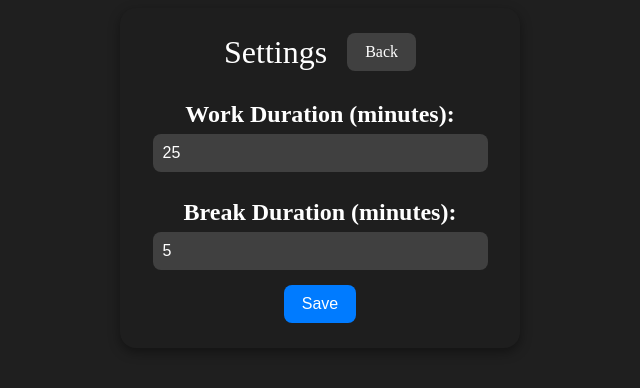
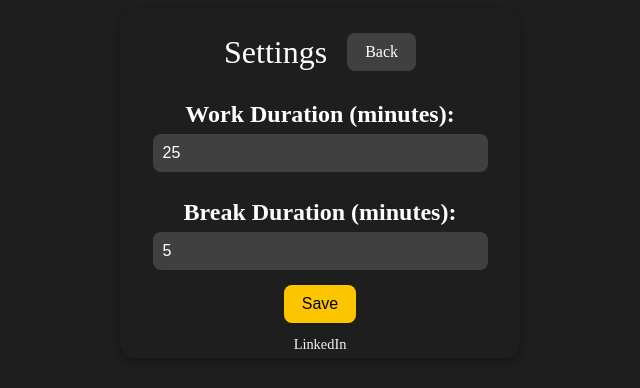
Before and after one commit to gulu43/pomodoro, a React (Vite) app: page /setting in a window 1280 px wide. Shown: the top 388 px of the page, without its empty margins (320-960 px from the left). Built offline with nearby package versions, Linux system fonts and the light colour scheme.

Commit message:
added linkined profile

```diff
--- a/src/App.css
+++ b/src/App.css
@@ -70,6 +70,7 @@
     /* full screen height */
     background: #1f1f1f;
     /* dark background */
+    position: relative;
 }
 
 /* the card itself */
@@ -110,8 +111,9 @@
 }
 
 .settings-container button {
-    background: #007bff;
-    color: white;
+    background: #fcc500;
+    color: black;
+    margin-bottom: 10px;
     border: none;
     padding: 10px 18px;
     border-radius: 8px;
@@ -122,6 +124,20 @@
 
 .settings-container button:hover {
     background: #0056b3;
+}
+.linki {
+  position: absolute;
+  padding: 5px;
+  bottom: 0px;
+  left: 50%;
+  transform: translateX(-50%);
+  color: whitesmoke;
+  text-decoration: none;
+  font-size: 90%;
+}
+
+.linki:hover {
+  text-decoration: underline;
 }
 
 /* ----------------------------- */
--- a/src/Settings.jsx
+++ b/src/Settings.jsx
@@ -5,7 +5,7 @@ import { useNavigate } from 'react-router-dom';
 import './App.css';
 
 export function Settings() {
-        const navigate = useNavigate();
+    const navigate = useNavigate();
 
     const { w, setW, r, setR, setCount, setBreakDuration } = useContext(PomodoroContext);
 
@@ -20,7 +20,7 @@ export function Settings() {
             <div className="settings-container">
                 <div className='setNav'>
                     <div className='heading'>Settings</div>
-                    <div className='backBtn' onClick={()=>{
+                    <div className='backBtn' onClick={() => {
                         navigate('/home')
                     }}>Back</div>
                 </div>
@@ -38,6 +38,14 @@ export function Settings() {
                     Save
                 </button>
 
+                <a
+                    className="linki"
+                    href="https://www.linkedin.com/in/gulamnabi-kagathala"
+                    target="_blank"
+                >
+                    LinkedIn
+                </a>
+
             </div>
         </div>
 
```
